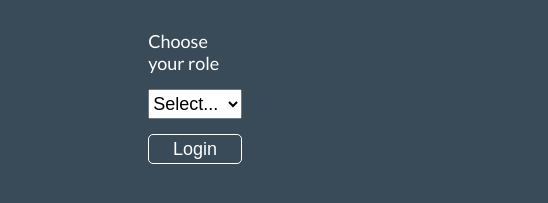
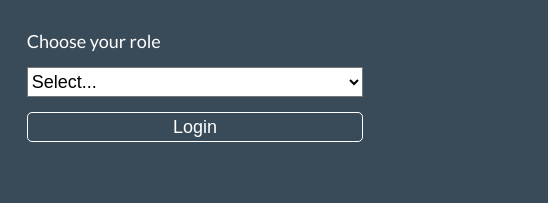
Before and after one commit to jaronrayj/discovery-dropdown, a plain HTML site: page index.html in a window 390 px wide. Shown: the part 363-566 px from the top of the page, 548 px wide, since content can reach past the window. Drawn offline with Linux system fonts and the light colour scheme.

Commit message:
Made the page mobile friendlier

```diff
--- a/index.html
+++ b/index.html
@@ -64,6 +64,10 @@
         margin-top: 15px;
     }
 
+    #auth-types {
+        background-color: white;
+    }
+
     body {
         background-color: #394b58;
         color: white;
@@ -77,6 +81,19 @@
 
     #img {
         margin-bottom: 30px;
+    }
+
+    @media screen and (max-width: 900px) {
+
+        .container {
+            width: 60%;
+        }
+    }
+    @media screen and (max-width: 550px) {
+
+        .container {
+            width: 90%;
+        }
     }
 </style>
 
```
Also changed, not shown: 1 other file.
